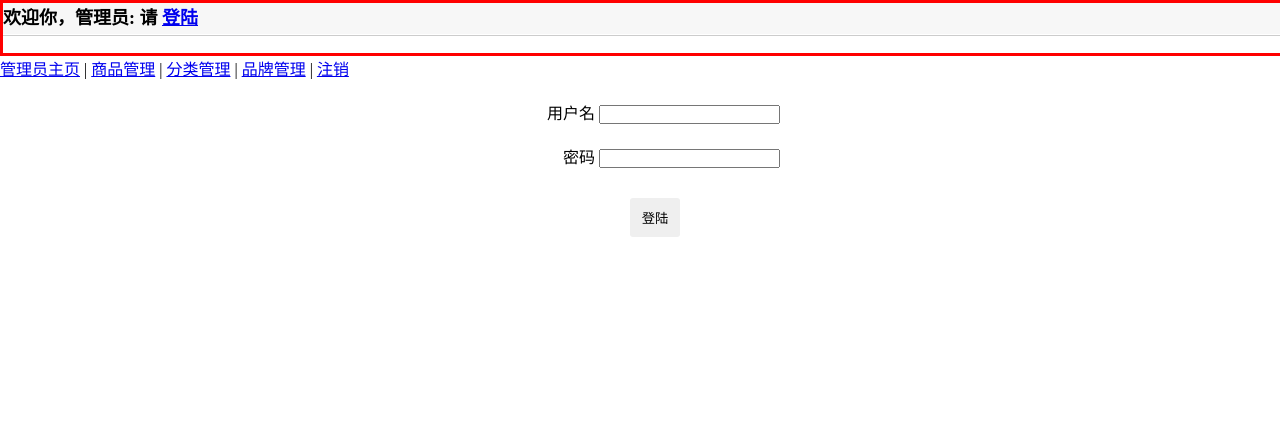
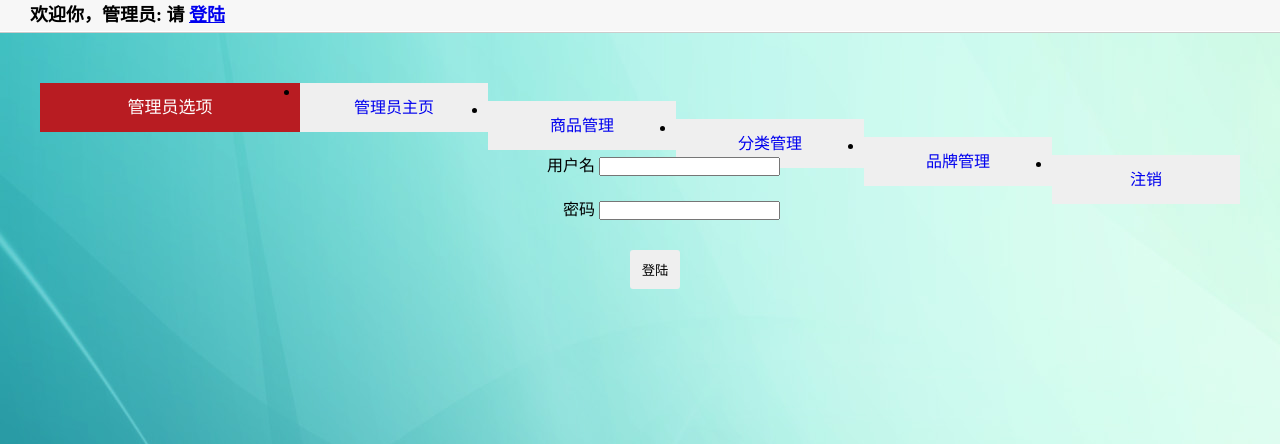
Before and after one commit to hdwndatabase/shop, a PHP site: page /admin.php in a window 1280 px wide. Shown: the top 444 px of the page. Run offline with PHP 8.4, Linux system fonts and the light colour scheme.

Commit message:
header_admin-CSS

```diff
--- a/conf/db.php
+++ b/conf/db.php
@@ -1,7 +1,7 @@
 <?php
     define('DB_HOST','localhost');
     define('DB_USERNAME','root');
-    define('DB_PWD','carotpa');
+    define('DB_PWD','wjlh1113');
     define('DB_NAME','shop');
 
     $db = new mysqli(DB_HOST, DB_USERNAME, DB_PWD, DB_NAME) or die('连接数据库失败');
--- a/public/header_admin.php
+++ b/public/header_admin.php
@@ -1,4 +1,3 @@
-
 <!DOCTYPE html>
 <html>
 <head>
@@ -14,16 +13,57 @@
             width:100%;
             height:33px;
             background: url(/shop/public/images/background.gif) repeat-x;
-            border-style: solid;
-            border-color: red;
             font-weight: 700;
             font-family: 微软雅黑;
             font-size: 18px;
             line-height: 31px;
+            padding-left: 30px;
         }
+        .blank{
+            width:100%;
+            height:33px;
+        }
+        .sth{
+            width:1200px;
+            height:49px;
+            margin:0 auto;
+        }
+        .sth .guanliyuanxuanxiang{
+        width:260px;
+        height:49px;
+        background: url(/shop/public/images/quanbushangpinfenlei.bmp) repeat-x;
+        float:left;
+        }
+        .sth .guanliyuanxuanxiang p{
+        text-align: center;
+        line-height: 49px;
+        font-family: 微软雅黑;
+        color:white;
+        font-size:17px;
+        }
+    .sth .list{
+        width:940px;
+        height:49px;
+        float:left;
+    }
+    .sth .list li a{
+        width:188px;
+        height:49px;
+        float:left;
+        line-height: 49px;
+        background: rgb(239,239,239);
+        font-size: 16px;
+        text-align: center;
+        display: block;
+        font-family: 微软雅黑;
+        text-decoration: none;
+    }
+    .sth .list li a:hover{
+        background: rgb(229,230,230);
+    }
     </style>
 </head>
-<body>
+<body style="background: url(/shop/public/images/bg1.jpg);">
 <div class="header">
     欢迎你，管理员:
     <?php
@@ -38,12 +78,22 @@
         }
     ?>
 </div>
+
+<div class="blank">
+
+</div>
             <div class="sth">
-                <a href="/shop/admin.php">管理员主页</a> |
-                <a href="/shop/view/admin/Manage/good/good.php">商品管理</a> |
-                <a href="/shop/view/admin/Manage/category/category.php">分类管理</a> |
-                <a href="/shop/view/admin/Manage/brand/brand.php">品牌管理</a> |
-                <a href="/shop/logout.php">注销</a>
+                <div class="guanliyuanxuanxiang"><p>管理员选项</p></div>
+                <div class="list">
+                   <ul>
+                    <li><a href="/shop/admin.php">管理员主页</a> </li>
+                    <li><a href="/shop/view/admin/Manage/good/good.php">商品管理</a></li>
+                    <li><a href="/shop/view/admin/Manage/category/category.php">分类管理</a></li>
+                    <li><a href="/shop/view/admin/Manage/brand/brand.php">品牌管理</a></li>
+                    <li><a href="/shop/logout.php">注销</a></li>
+                    </ul>
+                </div>
+
             </div>
 </body>
 </html>
```
Also changed, not shown: public/images/bg1.jpg (added), public/images/quanbushangpinfenlei.bmp (added).
